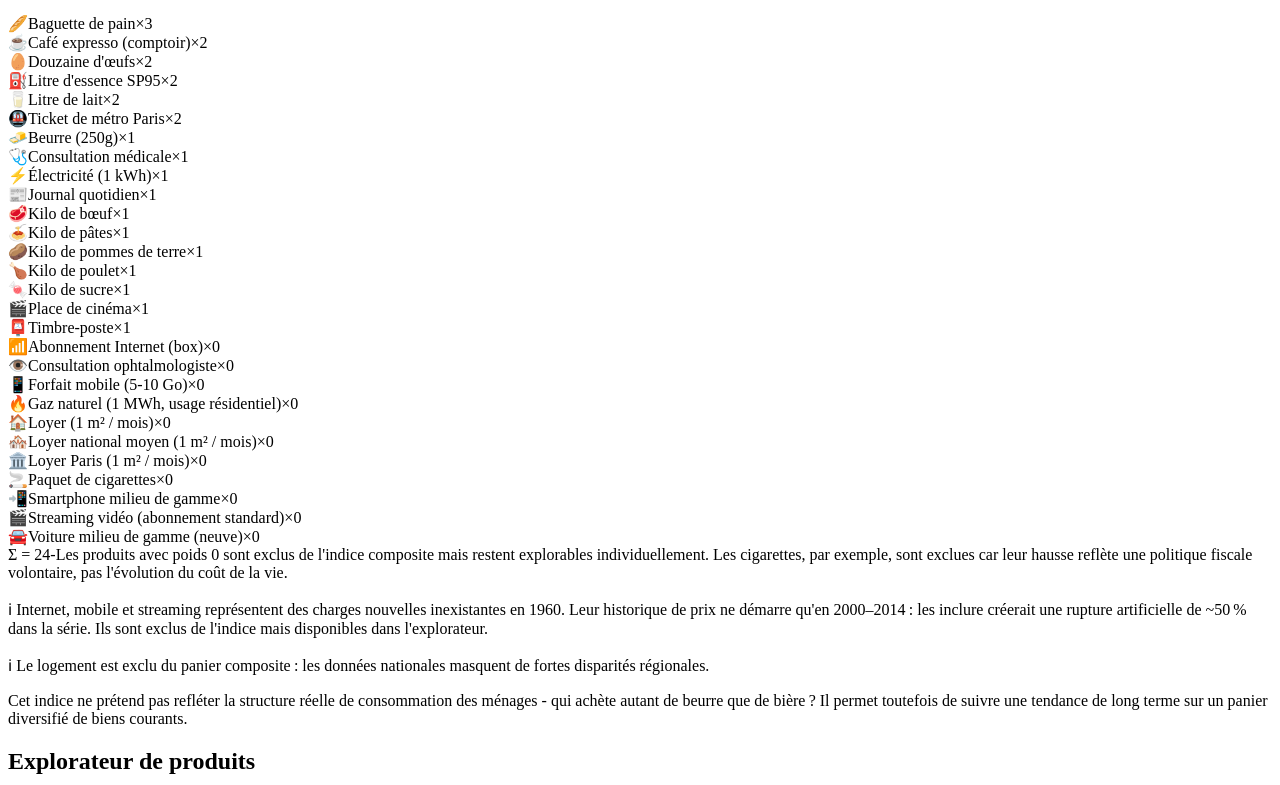
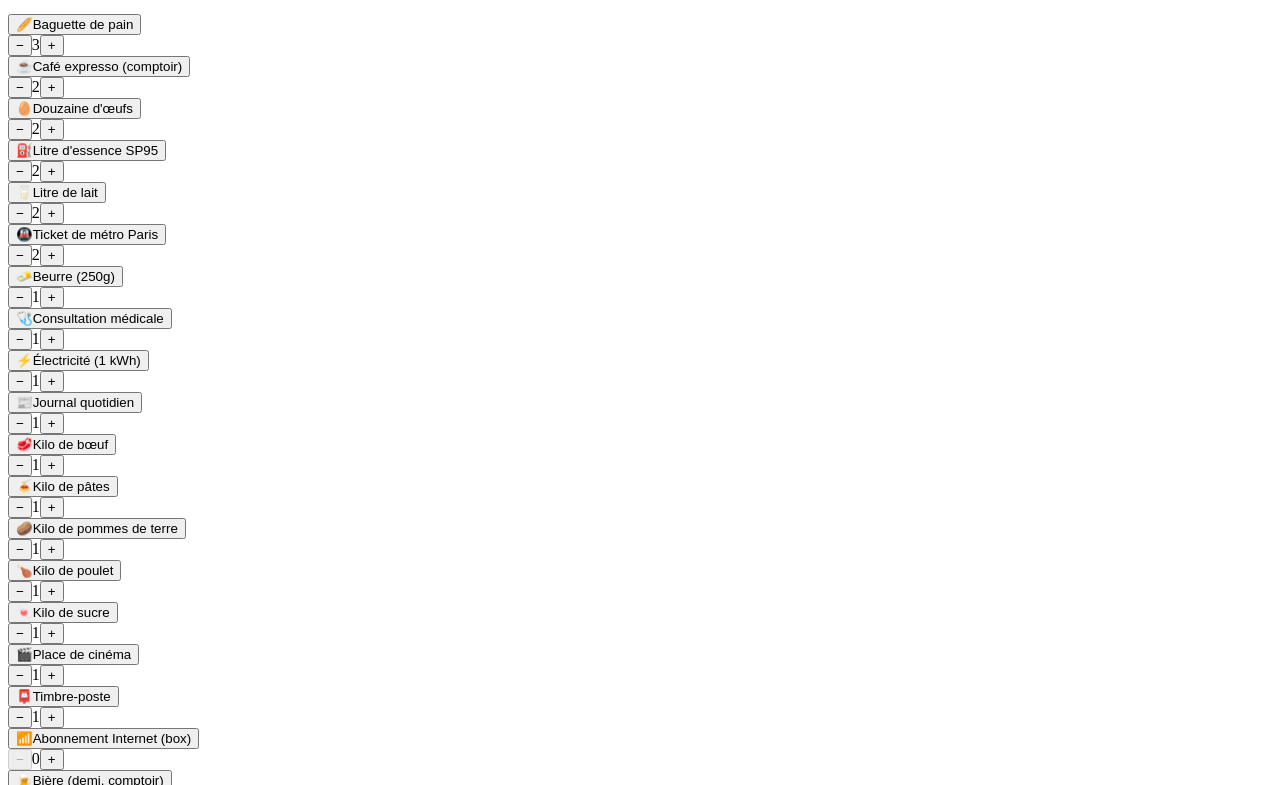
Before and after one commit to Ngopimas/enminutes, a React (Vite) app in the folder client/: page /#/ in a window 1280 px wide. Shown: the part 2275-3060 px from the top of the page. Built offline with nearby package versions, Linux system fonts and the light colour scheme.

Commit message:
feat: enhance basket composition and purchasing power index with custom weights support

```diff
--- a/client/src/components/BasketComposition.tsx
+++ b/client/src/components/BasketComposition.tsx
@@ -1,21 +1,42 @@
 import { useState } from "react";
-import { ChevronDown } from "lucide-react";
+import { ChevronDown, X } from "lucide-react";
 import { useLang } from "@/lib/i18n";
 import { products, basketWeights } from "@/lib/data";
+import { MAX_BASKET_WEIGHT } from "@/pages/Home";
 import {
   Tooltip,
   TooltipContent,
   TooltipTrigger,
 } from "@/components/ui/tooltip";
 
-export default function BasketComposition() {
+interface BasketCompositionProps {
+  customWeights: Record<string, number>;
+  onIncrement: (pid: string) => void;
+  onDecrement: (pid: string) => void;
+  onReset: () => void;
+  onExplore: (pid: string) => void;
+}
+
+export default function BasketComposition({
+  customWeights,
+  onIncrement,
+  onDecrement,
+  onReset,
+  onExplore,
+}: BasketCompositionProps) {
   const { lang, t } = useLang();
   const [open, setOpen] = useState(true);
 
-  // Sort basket items: active (weight > 0) first, then by weight desc, then alphabetical
+  const isCustom = Object.entries(basketWeights).some(
+    ([pid, defaultW]) => (customWeights[pid] ?? 0) !== defaultW,
+  );
+
+  const totalWeight = Object.values(customWeights).reduce((s, w) => s + w, 0);
+
   const basketItems = Object.entries(basketWeights)
-    .map(([id, weight]) => {
+    .map(([id]) => {
       const prod = products[id];
+      const weight = customWeights[id] ?? 0;
       return {
         id,
         weight,
@@ -30,10 +51,27 @@ export default function BasketComposition() {
       return a.name.localeCompare(b.name);
     });
 
-  const totalWeight = basketItems.reduce((sum, item) => sum + item.weight, 0);
+  const excludedReasonTooltip = (id: string): string | null => {
+    switch (id) {
+      case "cigarettes":               return t("basketExcludedCigarettes");
+      case "loyer":                    return t("basketExcludedLoyer");
+      case "loyer_paris":
+      case "loyer_national":           return t("basketExcludedLoyerParis");
+      case "smartphone":               return t("basketExcludedSmartphone");
+      case "voiture_milieu_gamme":     return t("basketExcludedVoiture");
+      case "internet":                 return t("basketExcludedInternet");
+      case "forfait_mobile":           return t("basketExcludedMobile");
+      case "streaming":                return t("basketExcludedStreaming");
+      case "gaz":                      return t("basketExcludedGaz");
+      case "consultation_specialiste": return t("basketExcludedOphtalmologiste");
+      default:                         return null;
+    }
+  };
 
   return (
-    <div className="max-w-6xl mx-auto px-4 mb-8">
+    <div className="max-w-6xl mx-auto px-4 mb-8" id="basket-composition">
+      {/* Header */}
+      <div className="flex items-center gap-3">
         <button
           onClick={() => setOpen(!open)}
           className="flex items-center gap-2 text-sm text-muted-foreground hover:text-foreground transition-colors cursor-pointer group"
@@ -47,82 +85,110 @@ export default function BasketComposition() {
           </span>
         </button>
 
+        {/* Dismissible chip — click to reset */}
+        {isCustom && (
+          <button
+            onClick={onReset}
+            className="flex items-center gap-1 text-xs font-medium px-2 py-0.5 rounded-full border border-amber-400/60 text-amber-600 dark:text-amber-400 bg-amber-50 dark:bg-amber-950/30 hover:bg-amber-100 dark:hover:bg-amber-950/60 transition-colors"
+            title={t("basketReset")}
+          >
+            {t("basketCustomBadge")}
+            <X className="h-3 w-3 opacity-60" />
+          </button>
+        )}
+      </div>
+
       {open && (
         <div className="mt-4 animate-in fade-in slide-in-from-top-2 duration-200">
           <p className="text-sm text-muted-foreground mb-4 max-w-3xl">
-            {t("basketExplain")}
+            {t("basketExplain").replace(
+              "{count}",
+              String(basketItems.filter((i) => i.weight > 0).length),
+            )}
           </p>
 
           {/* Product grid */}
           <div className="grid grid-cols-2 sm:grid-cols-3 md:grid-cols-4 gap-2 mb-4">
             {basketItems.map((item) => {
-              const excludedTooltip =
-                item.weight === 0
-                  ? item.id === "cigarettes"
-                    ? t("basketExcludedCigarettes")
-                    : item.id === "loyer"
-                      ? t("basketExcludedLoyer")
-                      : item.id === "loyer_paris" ||
-                          item.id === "loyer_national"
-                        ? t("basketExcludedLoyerParis")
-                        : item.id === "smartphone"
-                          ? t("basketExcludedSmartphone")
-                          : item.id === "voiture_milieu_gamme"
-                            ? t("basketExcludedVoiture")
-                            : item.id === "internet"
-                              ? t("basketExcludedInternet")
-                              : item.id === "forfait_mobile"
-                                ? t("basketExcludedMobile")
-                                : item.id === "streaming"
-                                  ? t("basketExcludedStreaming")
-                                  : item.id === "gaz"
-                                    ? t("basketExcludedGaz")
-                                    : item.id === "consultation_specialiste"
-                                      ? t("basketExcludedOphtalmologiste")
-                                      : null
-                  : null;
+              const isActive = item.weight > 0;
+              const canDecrement = isActive && totalWeight > 1;
+              const canIncrement = item.weight < MAX_BASKET_WEIGHT;
+              const exclusionReason =
+                !isActive ? excludedReasonTooltip(item.id) : null;
 
               const card = (
                 <div
-                  key={item.id}
-                  className={`flex items-center gap-2 px-3 py-2 rounded-md text-sm border ${
-                    item.weight === 0
-                      ? "opacity-40 border-dashed cursor-help"
-                      : "border-border/50"
+                  className={`flex items-center rounded-md border text-sm transition-all duration-150 ${
+                    isActive
+                      ? "border-border/80 bg-background ring-1 ring-primary/20"
+                      : "opacity-40 border-dashed"
                   }`}
                   data-testid={`basket-item-${item.id}`}
                 >
+                  {/* Left: tappable explore area */}
+                  <button
+                    onClick={() => onExplore(item.id)}
+                    className="flex items-center gap-2 flex-1 min-w-0 px-2 py-2 text-left hover:text-primary transition-colors"
+                    title={t("basketExplore")}
+                  >
                     <span className="text-base shrink-0">{item.emoji}</span>
-                  <span className="truncate flex-1">{item.name}</span>
-                  <span className="text-xs font-mono text-muted-foreground shrink-0 tabular-nums">
-                    ×{item.weight}
+                    <span className="truncate text-xs">{item.name}</span>
+                  </button>
+
+                  {/* Right: weight controls */}
+                  <div className="flex items-center gap-0.5 pr-1.5 shrink-0">
+                    <button
+                      onClick={() => onDecrement(item.id)}
+                      disabled={!canDecrement}
+                      className="h-7 w-7 flex items-center justify-center rounded text-muted-foreground hover:text-foreground hover:bg-accent disabled:opacity-20 disabled:cursor-not-allowed transition-colors text-sm leading-none"
+                      aria-label={`-1 ${item.name}`}
+                    >
+                      −
+                    </button>
+                    <span
+                      className={`text-xs font-mono tabular-nums w-4 text-center ${
+                        isActive ? "text-muted-foreground" : "text-muted-foreground/40"
+                      }`}
+                    >
+                      {item.weight}
                     </span>
+                    <button
+                      onClick={() => onIncrement(item.id)}
+                      disabled={!canIncrement}
+                      className="h-7 w-7 flex items-center justify-center rounded text-muted-foreground hover:text-foreground hover:bg-accent disabled:opacity-20 disabled:cursor-not-allowed transition-colors text-sm leading-none"
+                      aria-label={`+1 ${item.name}`}
+                    >
+                      +
+                    </button>
+                  </div>
                 </div>
               );
 
-              if (excludedTooltip) {
+              if (exclusionReason) {
                 return (
                   <Tooltip key={item.id}>
-                    <TooltipTrigger asChild>{card}</TooltipTrigger>
+                    <TooltipTrigger asChild>
+                      <div>{card}</div>
+                    </TooltipTrigger>
                     <TooltipContent className="max-w-xs text-xs">
-                      {excludedTooltip}
+                      {exclusionReason}
                     </TooltipContent>
                   </Tooltip>
                 );
               }
 
-              return card;
+              return <div key={item.id}>{card}</div>;
             })}
           </div>
 
-          {/* Weight explanation + general exclusion note */}
-          <div className="flex items-start gap-2 text-xs text-muted-foreground mb-3">
-            <span className="font-mono shrink-0">Σ = {totalWeight}</span>
-            <span>-</span>
+          {/* Weight sum */}
+          <div className="flex items-center gap-2 text-xs text-muted-foreground mb-3">
+            <span className="font-mono">Σ = {totalWeight}</span>
+            <span>–</span>
             <span>{t("basketNote")}</span>
           </div>
 
-          {/* Notable exclusions */}
+          {/* Notes */}
           <div className="space-y-1 mb-3">
             <p className="text-xs text-muted-foreground/70 italic max-w-3xl">
               ℹ {t("basketModernNote")}
@@ -130,9 +196,13 @@ export default function BasketComposition() {
             <p className="text-xs text-muted-foreground/70 italic max-w-3xl">
               ℹ {t("basketHousingNote")}
             </p>
+            {isCustom && (
+              <p className="text-xs text-amber-600/70 dark:text-amber-400/70 italic max-w-3xl">
+                ℹ {t("basketCustomInfo")}
+              </p>
+            )}
           </div>
 
-          {/* Honest disclaimer */}
           <p className="text-xs text-muted-foreground/70 italic max-w-3xl">
             {t("basketDisclaimer")}
           </p>
--- a/client/src/lib/products.ts
+++ b/client/src/lib/products.ts
@@ -1185,6 +1185,15 @@ export const basketWeights: Record<string, number> = {
   consultation_specialiste: 0,
   smartphone: 0,
   voiture_milieu_gamme: 0,
+  // Additional products available for custom baskets
+  tomates: 0,
+  oranges: 0,
+  pommes: 0,
+  biere: 0,
+  croissant: 0,
+  vin: 0,
+  camembert: 0,
+  yaourt: 0,
 };
 
 const indexBaseYear = 1960;
@@ -1196,11 +1205,13 @@ for (let y = 1960; y <= DATA_END_YEAR; y++) {
 export function computeBasketMinutes(
   year: number,
   ref: SalaryRef = "smic",
+  customWeights?: Record<string, number>,
 ): number | null {
+  const weights = customWeights ?? basketWeights;
   let totalWeightedMinutes = 0;
   let totalWeight = 0;
   let maxWeight = 0;
-  for (const [pid, w] of Object.entries(basketWeights)) {
+  for (const [pid, w] of Object.entries(weights)) {
     if (w === 0) continue;
     const prod = products[pid];
     if (!prod) continue;
@@ -1215,7 +1226,10 @@ export function computeBasketMinutes(
 }
 
 /** Compute purchasing power data for any salary reference */
-export function computePurchasingPowerForRef(ref: SalaryRef) {
+export function computePurchasingPowerForRef(
+  ref: SalaryRef,
+  customWeights?: Record<string, number>,
+) {
   const rates = getRatesForRef(ref);
   const refYears: number[] = [];
   for (let y = DATA_START_YEAR; y <= DATA_END_YEAR; y++) {
@@ -1224,15 +1238,16 @@ export function computePurchasingPowerForRef(ref: SalaryRef) {
 
   // Use the first year with basket data as base (1960 for smic/mean/median)
   const baseYr =
-    refYears.find((y) => y >= 1960 && computeBasketMinutes(y, ref) !== null) ??
-    refYears[0];
+    refYears.find(
+      (y) => y >= 1960 && computeBasketMinutes(y, ref, customWeights) !== null,
+    ) ?? refYears[0];
 
   const bmy: Record<number, number> = {};
   const ppIdx: Record<number, number> = {};
-  const base = computeBasketMinutes(baseYr, ref);
+  const base = computeBasketMinutes(baseYr, ref, customWeights);
 
   refYears.forEach((y) => {
-    const m = computeBasketMinutes(y, ref);
+    const m = computeBasketMinutes(y, ref, customWeights);
     if (m !== null && base !== null) {
       bmy[y] = +m.toFixed(2);
       ppIdx[y] = +((base / m) * 100).toFixed(1);
--- a/client/src/pages/Home.tsx
+++ b/client/src/pages/Home.tsx
@@ -1,4 +1,4 @@
-import { useEffect } from "react";
+import { useState, useEffect } from "react";
 import Header from "@/components/Header";
 import Hero from "@/components/Hero";
 import PurchasingPowerIndex from "@/components/PurchasingPowerIndex";
@@ -12,6 +12,58 @@ import Footer from "@/components/Footer";
 import ErrorBoundary from "@/components/ui/ErrorBoundary";
 import { isEmbedMode } from "@/lib/utils";
 import { useLang } from "@/lib/i18n";
+import { basketWeights } from "@/lib/data";
+
+export const MAX_BASKET_WEIGHT = 5;
+
+function isCustomBasket(weights: Record<string, number>): boolean {
+  return Object.entries(basketWeights).some(
+    ([pid, defaultW]) => (weights[pid] ?? 0) !== defaultW,
+  );
+}
+
+function initCustomWeights(): Record<string, number> {
+  // Try URL param: format is "pid:weight,pid:weight,..."
+  try {
+    const params = new URLSearchParams(window.location.search);
+    const basketParam = params.get("basket");
+    if (basketParam) {
+      const parsed: Record<string, number> = {};
+      for (const part of basketParam.split(",")) {
+        const [pid, rawW] = part.split(":");
+        if (pid && pid in basketWeights) {
+          parsed[pid] = rawW
+            ? Math.max(0, Math.min(MAX_BASKET_WEIGHT, parseInt(rawW, 10) || 0))
+            : 1;
+        }
+      }
+      // Any key not mentioned in the URL gets weight 0
+      return Object.fromEntries(
+        Object.keys(basketWeights).map((pid) => [pid, parsed[pid] ?? 0]),
+      );
+    }
+  } catch {}
+
+  // Try localStorage: full weights object
+  try {
+    const saved = localStorage.getItem("custom_basket");
+    if (saved) {
+      const stored = JSON.parse(saved);
+      if (stored && typeof stored === "object") {
+        return Object.fromEntries(
+          Object.keys(basketWeights).map((pid) => [
+            pid,
+            typeof stored[pid] === "number"
+              ? Math.max(0, Math.min(MAX_BASKET_WEIGHT, stored[pid]))
+              : 0,
+          ]),
+        );
+      }
+    }
+  } catch {}
+
+  return { ...basketWeights };
+}
 
 export default function Home({
   initialProductId,
@@ -20,6 +72,67 @@ export default function Home({
 }) {
   const embed = isEmbedMode();
   const { t } = useLang();
+  const [customWeights, setCustomWeights] = useState<Record<string, number>>(
+    initCustomWeights,
+  );
+  const [explorerProductId, setExplorerProductId] = useState<
+    string | undefined
+  >(undefined);
+
+  // Sync basket state to URL + localStorage
+  useEffect(() => {
+    const custom = isCustomBasket(customWeights);
+    const params = new URLSearchParams(window.location.search);
+    if (custom) {
+      const encoded = Object.entries(customWeights)
+        .filter(([, w]) => w > 0)
+        .map(([pid, w]) => `${pid}:${w}`)
+        .join(",");
+      params.set("basket", encoded);
+    } else {
+      params.delete("basket");
+    }
+    const search = params.toString();
+    const newUrl = search
+      ? `${window.location.pathname}?${search}`
+      : window.location.pathname;
+    window.history.replaceState({}, "", newUrl);
+    try {
+      if (custom) {
+        localStorage.setItem("custom_basket", JSON.stringify(customWeights));
+      } else {
+        localStorage.removeItem("custom_basket");
+      }
+    } catch {}
+  }, [customWeights]);
+
+  const handleIncrement = (pid: string) => {
+    setCustomWeights((prev) => ({
+      ...prev,
+      [pid]: Math.min((prev[pid] ?? 0) + 1, MAX_BASKET_WEIGHT),
+    }));
+  };
+
+  const handleDecrement = (pid: string) => {
+    setCustomWeights((prev) => {
+      const current = prev[pid] ?? 0;
+      if (current <= 0) return prev;
+      // Prevent emptying the basket entirely
+      const totalWeight = Object.values(prev).reduce((s, w) => s + w, 0);
+      if (totalWeight <= 1) return prev;
+      return { ...prev, [pid]: current - 1 };
+    });
+  };
+
+  const handleReset = () => {
+    setCustomWeights({ ...basketWeights });
+  };
+
+  const handleExplore = (pid: string) => {
+    setExplorerProductId(pid);
+    // Clear after render so the same product can be triggered again
+    setTimeout(() => setExplorerProductId(undefined), 300);
+  };
 
   const chartFallback = (
     <div className="flex h-48 items-center justify-center rounded-lg border border-dashed text-sm text-muted-foreground">
@@ -31,7 +144,6 @@ export default function Home({
     const savedY = sessionStorage.getItem("homeScrollY");
     if (savedY !== null) {
       sessionStorage.removeItem("homeScrollY");
-      // rAF ensures the DOM has fully painted before scrolling
       requestAnimationFrame(() => window.scrollTo(0, parseInt(savedY, 10)));
     }
   }, []);
@@ -57,11 +169,23 @@ export default function Home({
       <main>
         <Hero />
         <ErrorBoundary fallback={chartFallback}>
-          <PurchasingPowerIndex />
+          <PurchasingPowerIndex
+            customWeights={customWeights}
+            isCustomBasket={isCustomBasket(customWeights)}
+          />
         </ErrorBoundary>
-        <BasketComposition />
+        <BasketComposition
+          customWeights={customWeights}
+          onIncrement={handleIncrement}
+          onDecrement={handleDecrement}
+          onReset={handleReset}
+          onExplore={handleExplore}
+        />
         <ErrorBoundary fallback={chartFallback}>
-          <ProductExplorer initialProductId={initialProductId} />
+          <ProductExplorer
+            initialProductId={initialProductId}
+            openProductId={explorerProductId}
+          />
         </ErrorBoundary>
         <Insights />
         <History />
```
Also changed, not shown: client/src/components/ProductExplorer.tsx (+14 -0 lines), client/src/components/PurchasingPowerIndex.tsx (+34 -7 lines), client/src/lib/translations.ts (+55 -28 lines). Lines whose indentation alone changed are shown as unchanged.
